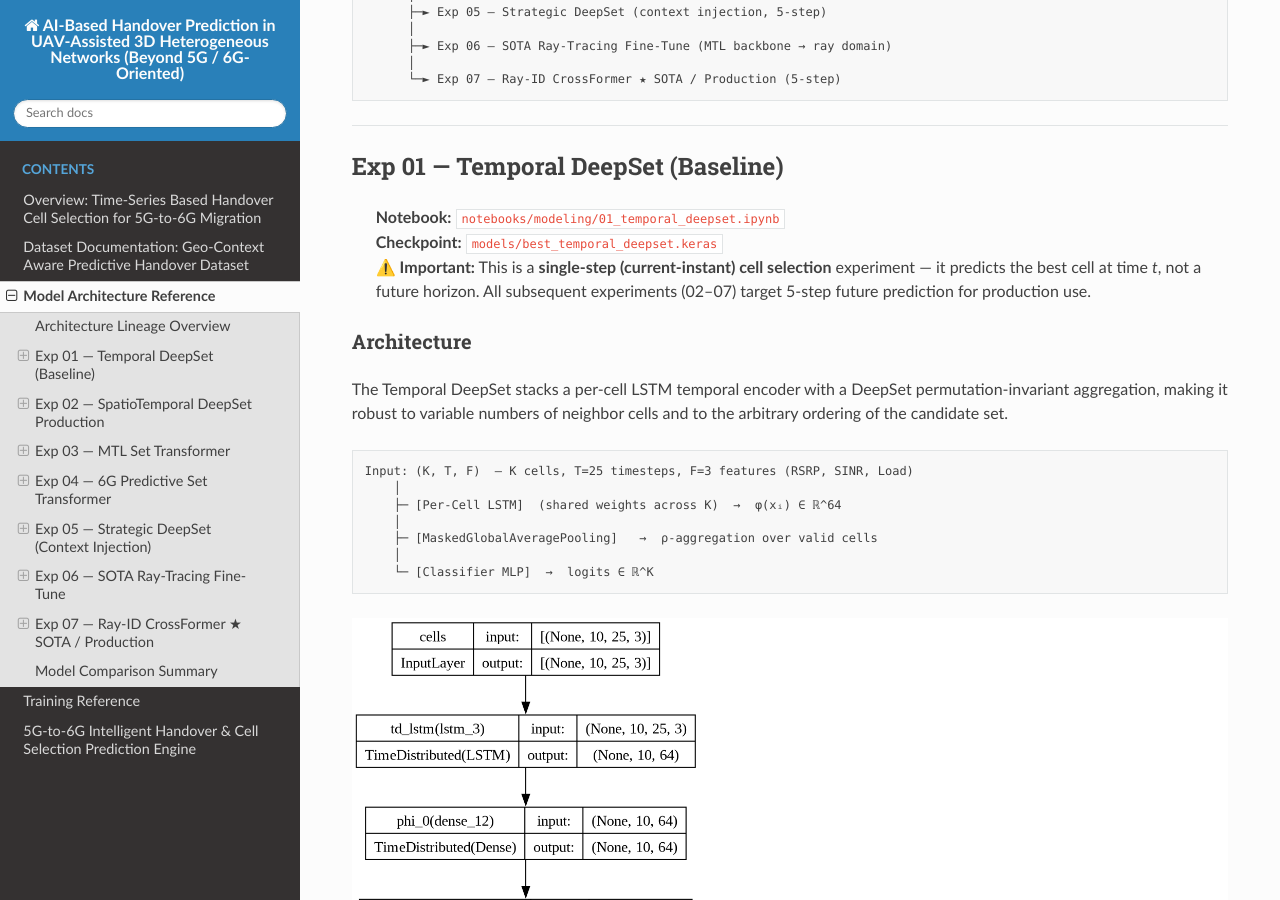
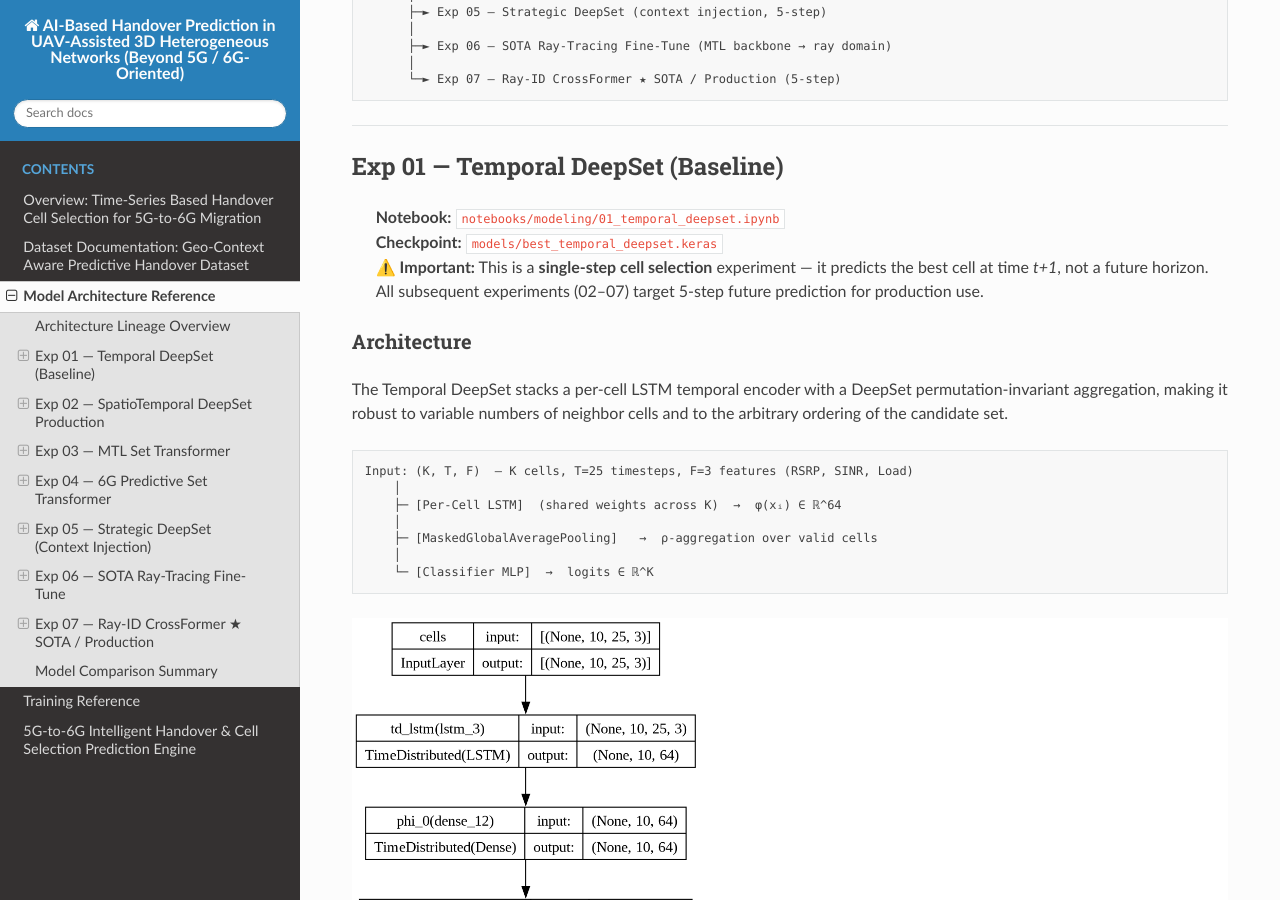
Before and after one commit to Wassimmchichi-ux/Network-handover-prediction, a Sphinx documentation site: the page built from docs/source/architecture.md, in a window 1280 px wide and 900 px high, scrolled down 602 px. Built offline with Sphinx 7.4.7 and the Read the Docs theme 3.1.0, drawn with Linux system fonts in a browser that asks for light colours; pages that are not in the unit, such as notebooks, are missing from menus.

Commit message:
update documentation

```diff
--- a/docs/source/architecture.md
+++ b/docs/source/architecture.md
@@ -32,7 +32,7 @@ Exp 01 — Temporal DeepSet (baseline, single-step)
 
 > **Notebook:** `notebooks/modeling/01_temporal_deepset.ipynb`
 > **Checkpoint:** `models/best_temporal_deepset.keras`
-> **⚠️ Important:** This is a **single-step (current-instant) cell selection** experiment — it predicts the best cell at time *t*, not a future horizon. All subsequent experiments (02–07) target 5-step future prediction for production use.
+> **⚠️ Important:** This is a **single-step cell selection** experiment — it predicts the best cell at time *t+1*, not a future horizon. All subsequent experiments (02–07) target 5-step future prediction for production use.
 
 ### Architecture
 
```
